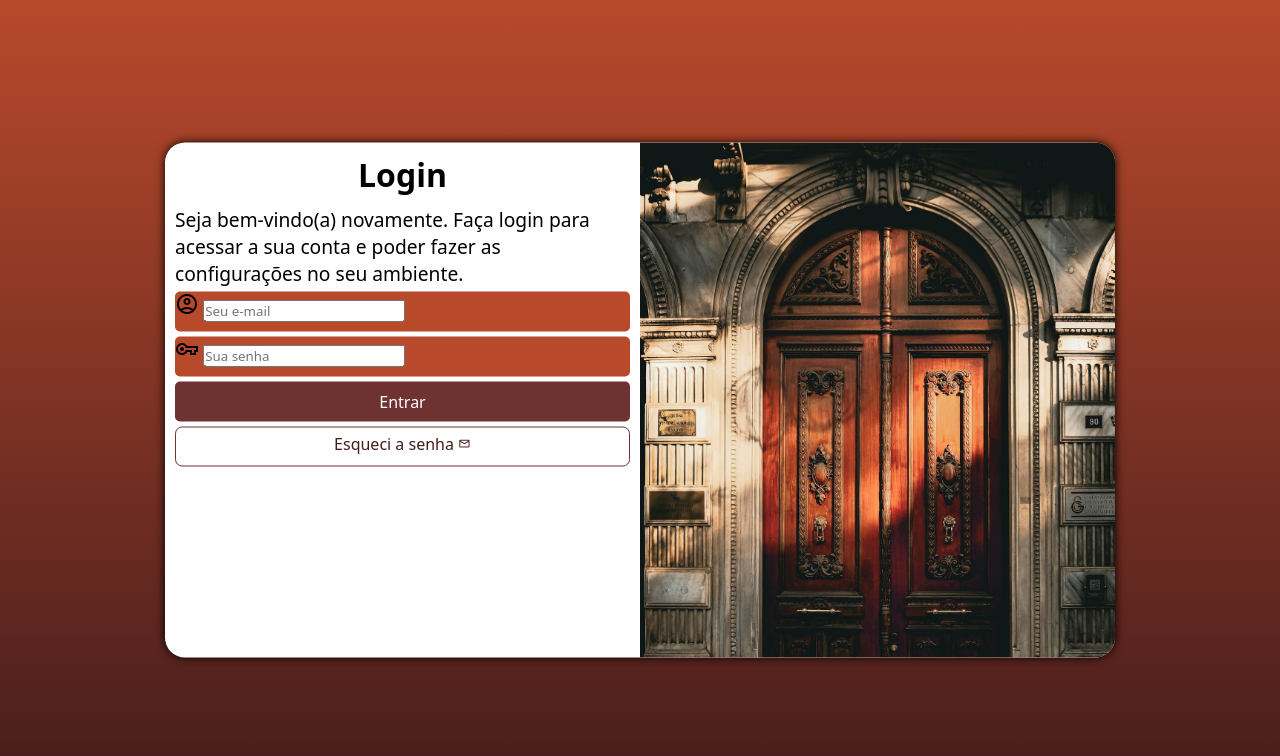
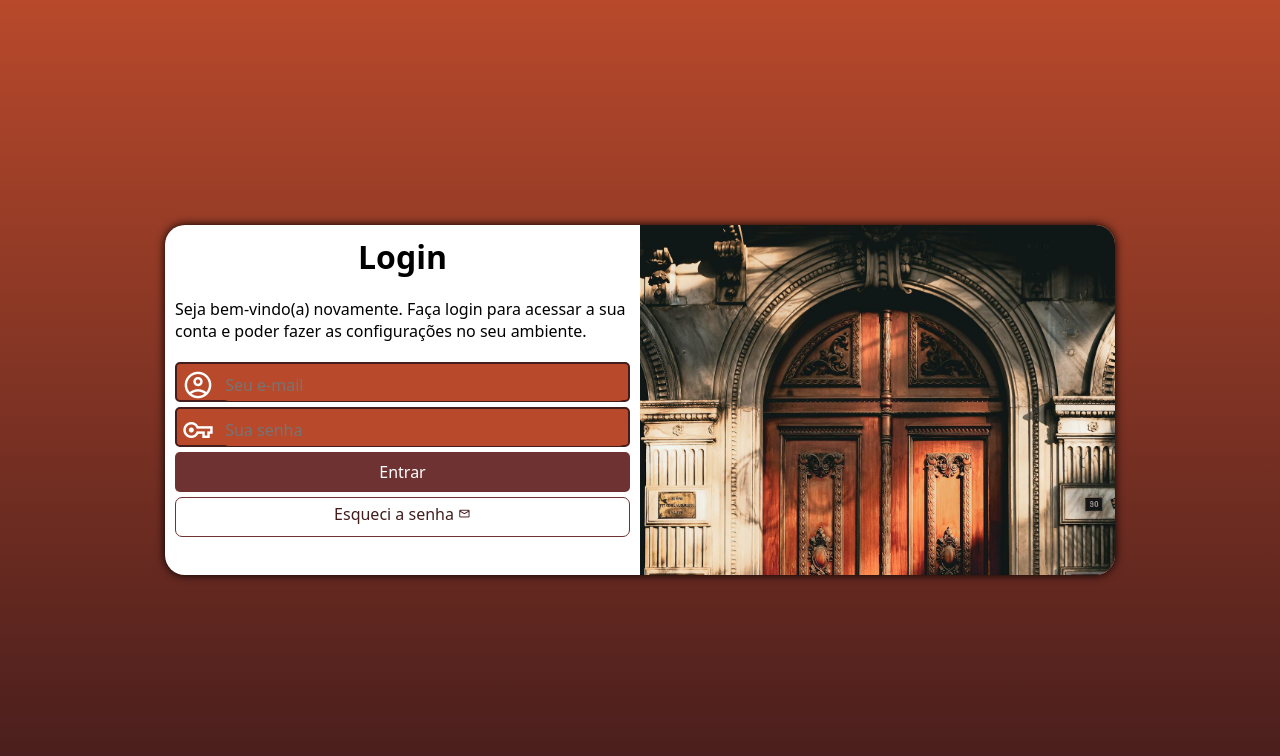
Before and after one commit to Savio-S-Morais/projeto-login, a PHP site: page / in a window 1280 px wide. Shown: the top 756 px of the page. Run offline with PHP 8.4, Linux system fonts and the light colour scheme.

Commit message:
Estilização demais media queries

```diff
--- a/estilos/media-querie.css
+++ b/estilos/media-querie.css
@@ -7,6 +7,7 @@
 
     section#login {
         width: 80vw;
+        height: 280px;
     }
 
     section#login > div#imagem {
@@ -28,6 +29,7 @@
 
     section#login {
         width: 950px;
+        height: 350px;
     }
 
     section#login > div#imagem {
@@ -46,6 +48,7 @@
     }
 
     div#formulario > p {
-        font-size: 1.2em;
+        font-size: 1em;
+        margin: 20px 0px;
     }
 }
--- a/estilos/style.css
+++ b/estilos/style.css
@@ -68,6 +68,7 @@ div#formulario > p {
 
 form > div.campo {
     background-color: #B8492B;
+    border: 2px solid #441C1C;
     display: block;
     width: 100%;
     height: 40px;
@@ -77,6 +78,28 @@ form > div.campo {
 
 div.campo > label {
     display: none;
+}
+
+div.campo > i {
+    color: white;
+    font-size: 2em;
+    width: 40px;
+    padding: 5px;
+}
+
+div.campo > input {
+    background-color: #B8492B;
+    font-size: 1em;
+    width: calc(100% - 45px);
+    height: 90%;
+    transform: translateY(-10px);
+    border: 0px;
+    border-radius: 8px;
+    padding: 4px;
+}
+
+div.campo > input:focus-within {
+    background-color: white;
 }
 
 form > input[type=submit] {
```
